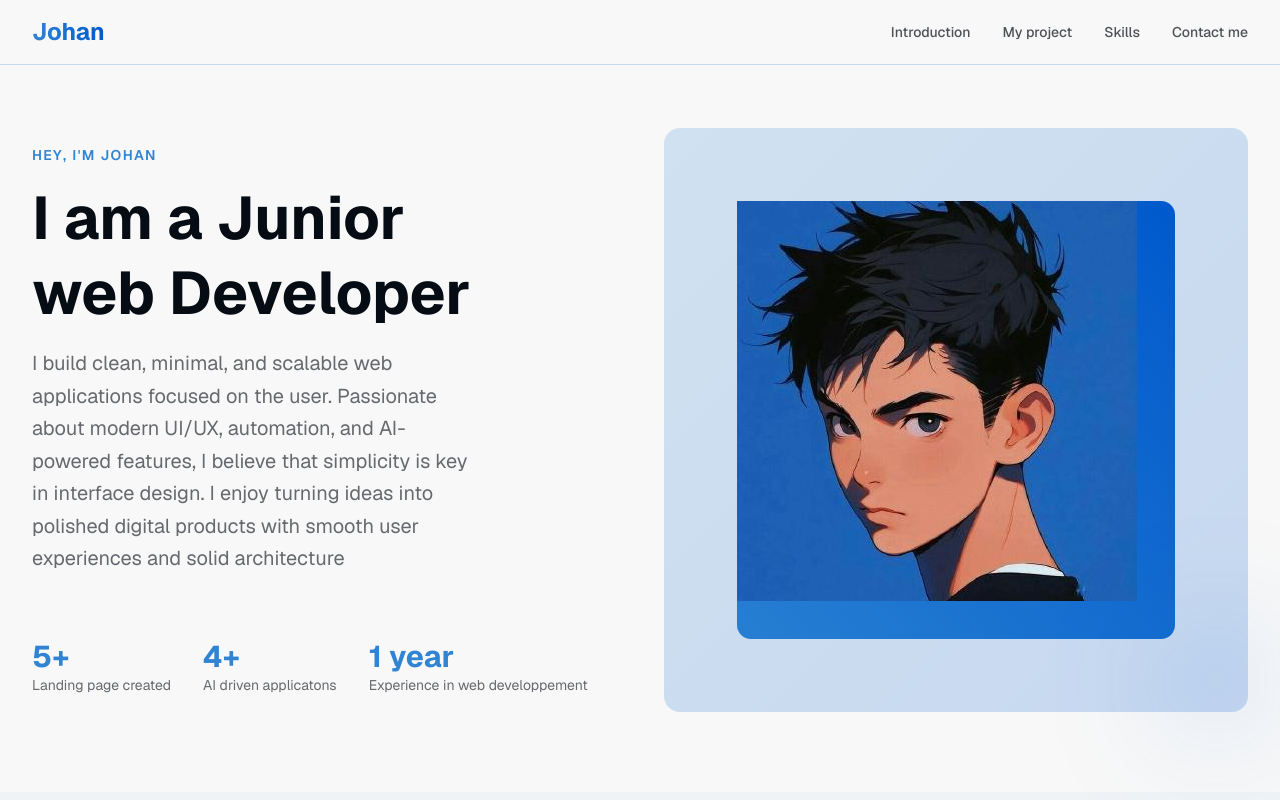
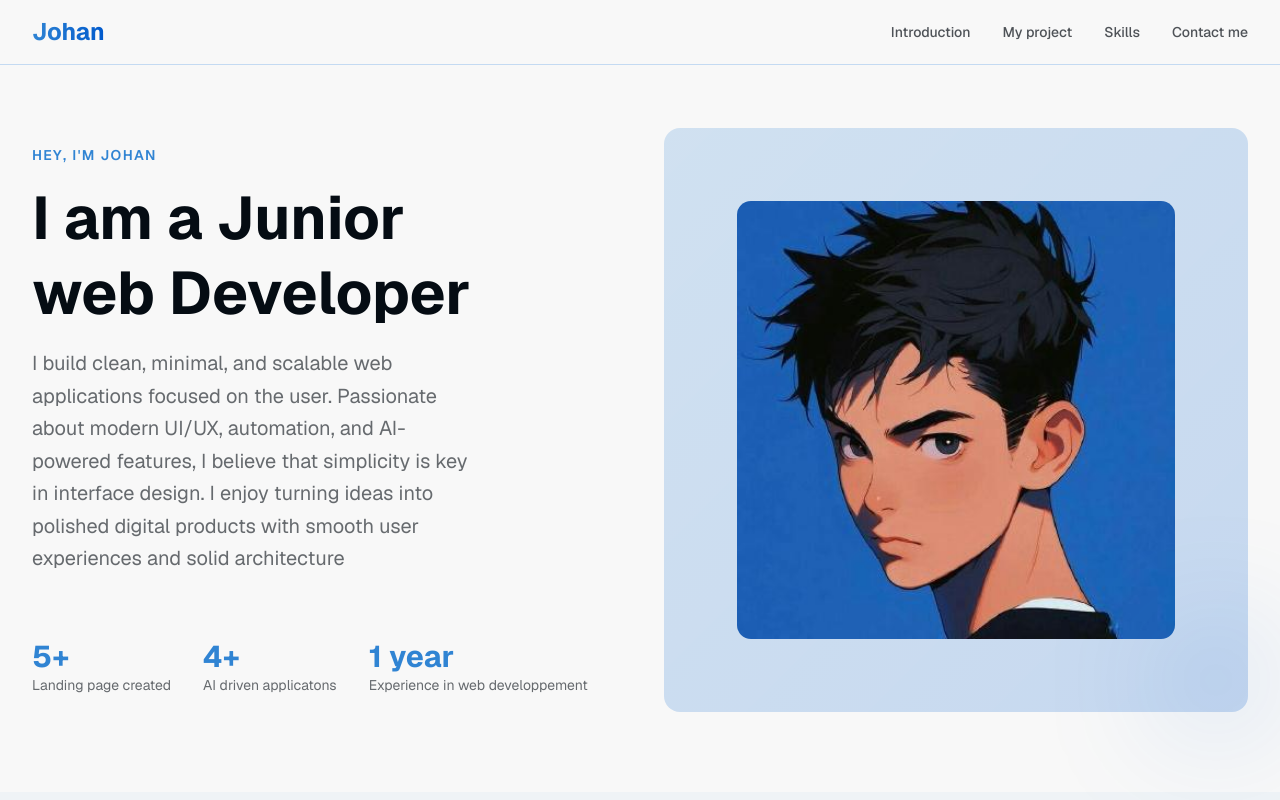
Before and after one commit to nowlhan/portfolio, a Next.js app: page / in a window 1280 px wide. Shown: the top 800 px of the page. Built offline with nearby package versions, Linux system fonts and the light colour scheme.

Commit message:
photo update

```diff
--- a/components/hero-section.tsx
+++ b/components/hero-section.tsx
@@ -43,8 +43,9 @@ export default function HeroSection() {
         {/* Right Image */}
         <div className="relative">
           <div className="aspect-square bg-gradient-to-br from-primary/20 to-accent/20 rounded-2xl flex items-center justify-center">
-            <div className="w-3/4 h-3/4 bg-gradient-to-tr from-primary to-accent rounded-xl " >
-            <img src="/johan.jpg" alt="" /></div>
+            <div className="w-3/4 h-3/4 bg-gradient-to-tr from-primary to-accent rounded-xl flex items-center justify-center overflow-hidden" >
+              <img src="/johan.jpg" alt="Johan" className="w-full h-full object-cover" />
+            </div>
           </div>
           <div className="absolute -bottom-4 -right-4 w-24 h-24 bg-accent/20 rounded-full blur-3xl" />
         </div>
```
